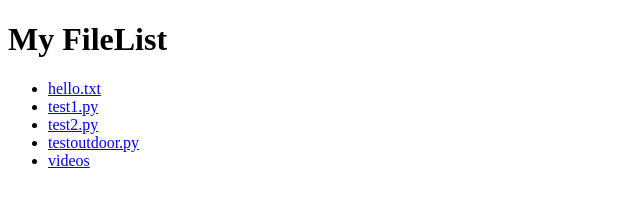
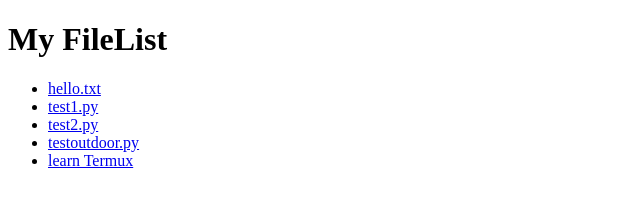
Before and after one commit to bytil70/my_first_project, a plain HTML site: page index.html in a window 1280 px wide. Shown: the full height of the page, 0-640 px from the left. Drawn offline with Linux system fonts and the light colour scheme.

Commit message:
add utube site

```diff
--- a/index.html
+++ b/index.html
@@ -12,7 +12,7 @@
         <li><a href="test1.py">test1.py</a></li>
         <li><a href="test2.py">test2.py</a></li>
         <li><a href="testoutdoor.py">testoutdoor.py</a></li>
-        <li><a href="utube_videos.html">videos</a></li>
+        <li><a href="https://youtu.be/V1-zzo-tCyI?si=hxIITXTKYJBtsdpL">learn Termux</a></li>
     </ul>
 </body>
 </html>
```
